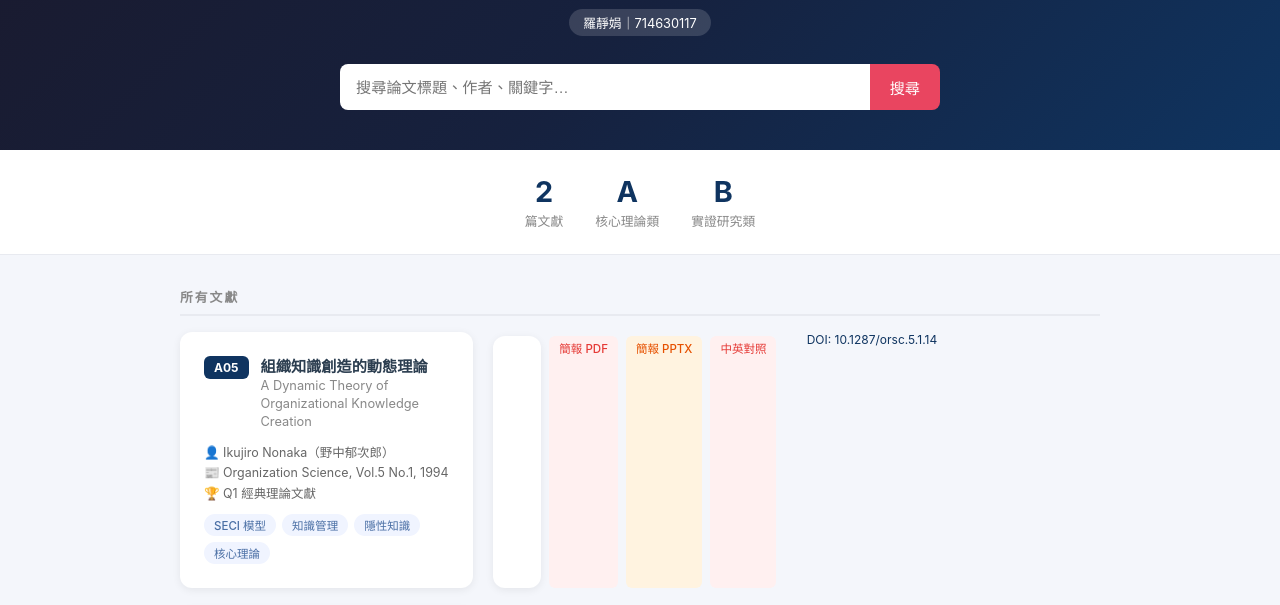
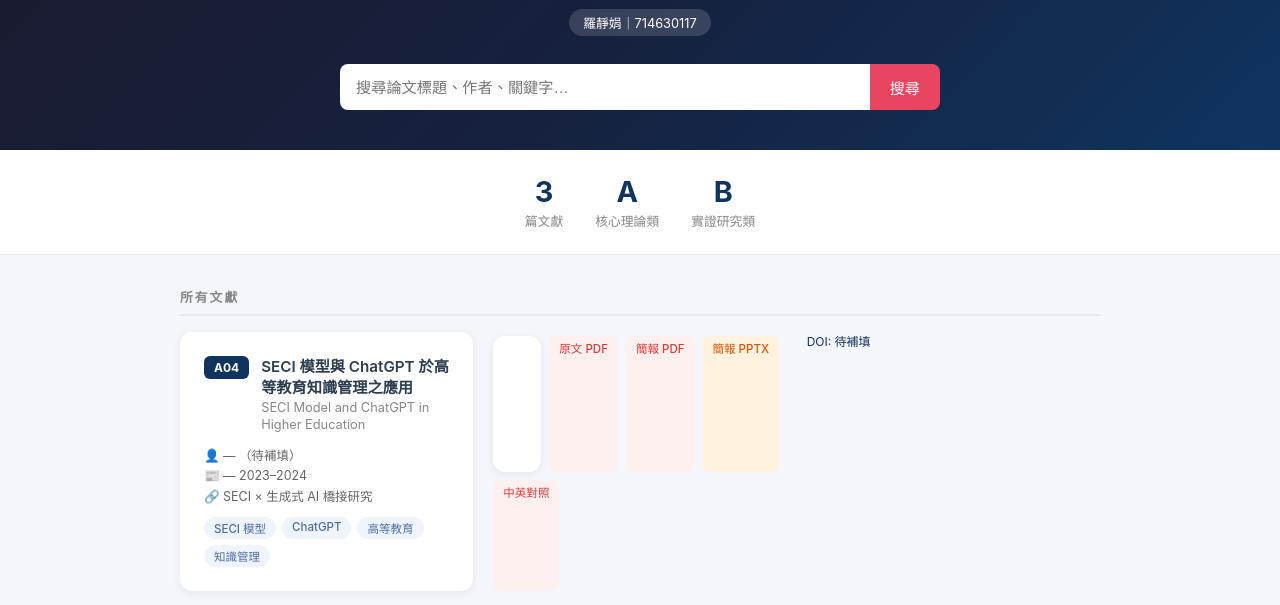
Before and after one commit to tarshar4242/thesis-library, a plain HTML site: page index.html in a window 1280 px wide. Shown: the part 127-732 px from the top of the page. Drawn offline with Linux system fonts and the light colour scheme.

Commit message:
新增 A04：SECI Model and ChatGPT in Higher Education

```diff
--- a/index.html
+++ b/index.html
@@ -103,7 +103,7 @@
 </header>
 
 <div class="stats">
-  <div class="stat"><div class="num" id="totalCount">2</div><div class="label">篇文獻</div></div>
+  <div class="stat"><div class="num" id="totalCount">3</div><div class="label">篇文獻</div></div>
   <div class="stat"><div class="num">A</div><div class="label">核心理論類</div></div>
   <div class="stat"><div class="num">B</div><div class="label">實證研究類</div></div>
 </div>
@@ -111,6 +111,35 @@
 <main>
   <div class="section-title">所有文獻</div>
   <div class="card-grid" id="cardGrid">
+
+    <!-- A04 -->
+    <a class="card" href="A04/README.md" data-keywords="seci chatgpt 高等教育 知識管理 知識創造 生成式ai ai higher education">
+      <div class="card-header">
+        <span class="card-id">A04</span>
+        <div>
+          <div class="card-title">SECI 模型與 ChatGPT 於高等教育知識管理之應用</div>
+          <div class="card-en">SECI Model and ChatGPT in Higher Education</div>
+        </div>
+      </div>
+      <div class="card-meta">
+        <span>👤 — （待補填）</span>
+        <span>📰 — 2023–2024</span>
+        <span>🔗 SECI × 生成式 AI 橋接研究</span>
+      </div>
+      <div class="card-tags">
+        <span class="tag">SECI 模型</span>
+        <span class="tag">ChatGPT</span>
+        <span class="tag">高等教育</span>
+        <span class="tag">知識管理</span>
+      </div>
+      <div class="card-files">
+        <a class="file-btn pdf" href="A04/A04原文_SECI_and_ChatGPT_in_higher_education.pdf" onclick="e=>e.stopPropagation()">原文 PDF</a>
+        <a class="file-btn pdf" href="A04/A04論文研讀_簡報_20260617.pdf" onclick="e=>e.stopPropagation()">簡報 PDF</a>
+        <a class="file-btn pptx" href="A04/A04論文研讀_簡報_20260613.pptx" onclick="e=>e.stopPropagation()">簡報 PPTX</a>
+        <a class="file-btn pdf" href="A04/A04論文_逐句中英對照_20260617.pdf" onclick="e=>e.stopPropagation()">中英對照</a>
+      </div>
+      <div class="doi-link">DOI: 待補填</div>
+    </a>
 
     <!-- A05 -->
     <a class="card" href="A05/README.md" data-keywords="野中 nonaka 知識創造 seci 隱性 顯性 組織">
```
Also changed, not shown: A04/README.md (added), 4 other files.
